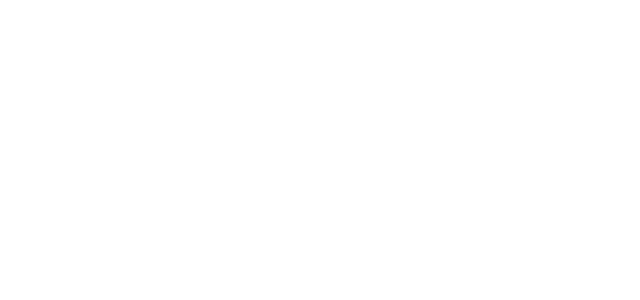
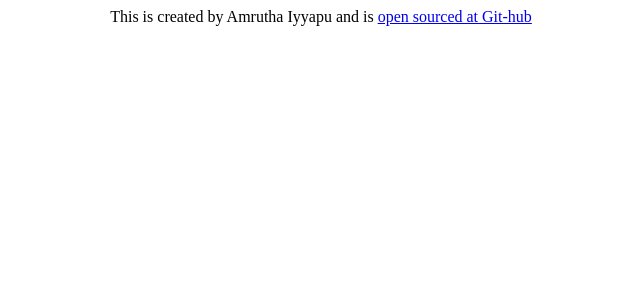
Before and after one commit to AmruthaIyyapu/react-weather-app, a React (Create React App) app: page / in a window 1280 px wide. Shown: the top 300 px of the page, without its empty margins (319-959 px from the left). Built offline with nearby package versions, Linux system fonts and the light colour scheme.

Commit message:
added footer and included link to github

```diff
--- a/src/App.js
+++ b/src/App.js
@@ -4,6 +4,16 @@
   return (
     <div className="App">
       <header className="App-header"></header>
+      <footer>
+        This is created by Amrutha Iyyapu and is{" "}
+        <a
+          href="https://github.com/AmruthaIyyapu/react-weather-app"
+          target="_blank"
+          rel="noreferrer"
+        >
+          open sourced at Git-hub
+        </a>
+      </footer>
     </div>
   );
 }
```
